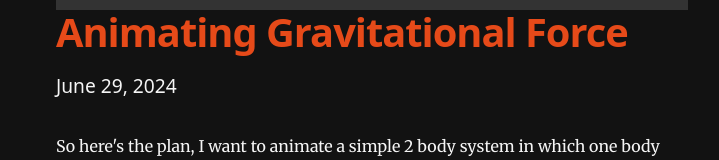
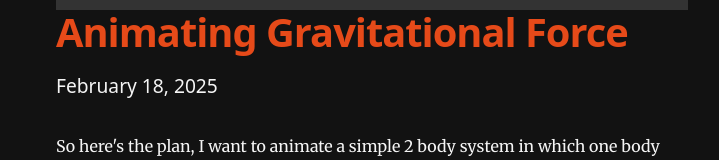
Before and after one commit to EzpieCo/personal-blogs, a Gatsby site: page /animating-gravitational-force/ in a window 1280 px wide. Shown: the part 372-532 px from the top of the page, without its empty margins (268-987 px from the left). Built offline with nearby package versions, Linux system fonts and the light colour scheme; Gatsby itself is replaced by a stand-in of ours; some packages are replaced by stand-ins of ours.

Commit message:
Update index.md

```diff
--- a/content/blog/animating-gravitational-force/index.md
+++ b/content/blog/animating-gravitational-force/index.md
@@ -1,6 +1,6 @@
 ---
 title: Animating Gravitational Force
-date: 2024-06-29
+date: 2025-02-18
 description: Using motion canvas to animate how a simple 2 body system works
 thumbnail: "./index.png"
 ---
```
